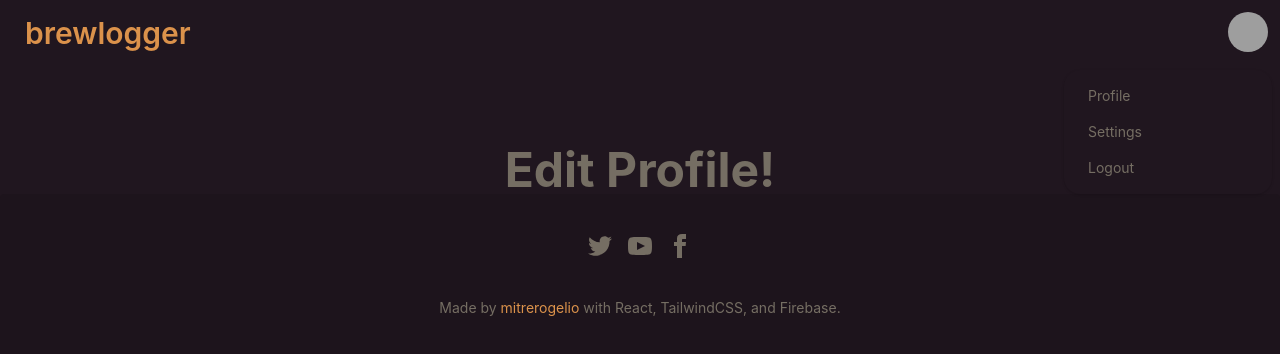
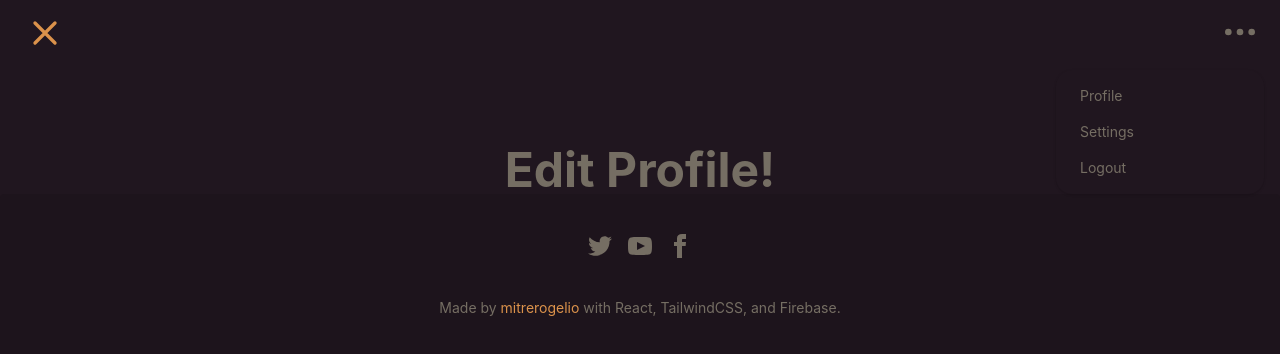
Before and after one commit to mitrerogelio/brewlogger, a React (Create React App) app: page /profile in a window 1280 px wide. Both pictures are taken after a click on the label 1248 px from the left and 32 px from the top of the page. Shown: the top 354 px of the page. Built offline with nearby package versions, Linux system fonts and the light colour scheme; grey boxes are pictures that could not be loaded.

Commit message:
toggle icon on child pages

```diff
--- a/src/components/ChildNav.js
+++ b/src/components/ChildNav.js
@@ -3,18 +3,23 @@ import { Link } from 'react-router-dom'
 
 export const ChildNav = () => {
   return (
-    <div className="navbar bg-base-100">
+    <nav className="navbar bg-base-100">
       <div className="flex-1">
         <Link className="btn btn-ghost normal-case text-primary text-3xl" to='/' >
           <svg xmlns="http://www.w3.org/2000/svg" fill="none" viewBox="0 0 24 24" className="inline-block w-10 h-10 mx stroke-current"><path strokeLinecap="round" strokeLinejoin="round" strokeWidth="2" d="M6 18L18 6M6 6l12 12"></path></svg>
         </Link>
       </div>
-      <div className="flex-none">
-        <button className="btn btn-square btn-ghost">
+      <div className="flex-none mr-2 dropdown dropdown-end">
+        <label tabIndex={0} className="btn btn-square btn-ghost">
           <svg xmlns="http://www.w3.org/2000/svg" fill="none" viewBox="0 0 24 24" className="inline-block w-10 h-10 stroke-current"><path strokeLinecap="round" strokeLinejoin="round" strokeWidth="2" d="M5 12h.01M12 12h.01M19 12h.01M6 12a1 1 0 11-2 0 1 1 0 012 0zm7 0a1 1 0 11-2 0 1 1 0 012 0zm7 0a1 1 0 11-2 0 1 1 0 012 0z"></path></svg>
-        </button>
+        </label>
+        <ul tabIndex={0} className="mt-3 p-2 shadow menu menu-compact dropdown-content bg-base-100 rounded-box w-52">
+            <li><Link to='/profile'>Profile</Link></li>
+            <li><Link to='/settings'>Settings</Link></li>
+            <li><a>Logout</a></li>
+          </ul>
       </div>
-    </div>
+    </nav>
   )
 }
 
--- a/src/pages/Profile.js
+++ b/src/pages/Profile.js
@@ -1,13 +1,13 @@
-import Nav from '../components/Nav'
+import ChildNav from '../components/ChildNav'
 import Footer from '../components/Footer'
 
 export const Profile = () => {
 
   return (
-    <div>
-      <Nav />
+    <section>
+      <ChildNav />
       <h1 className='text-center text-5xl font-bold w-3/5 mx-auto mt-20'>Edit Profile!</h1>
       <Footer />
-    </div>
+    </section>
   );
 }
```
